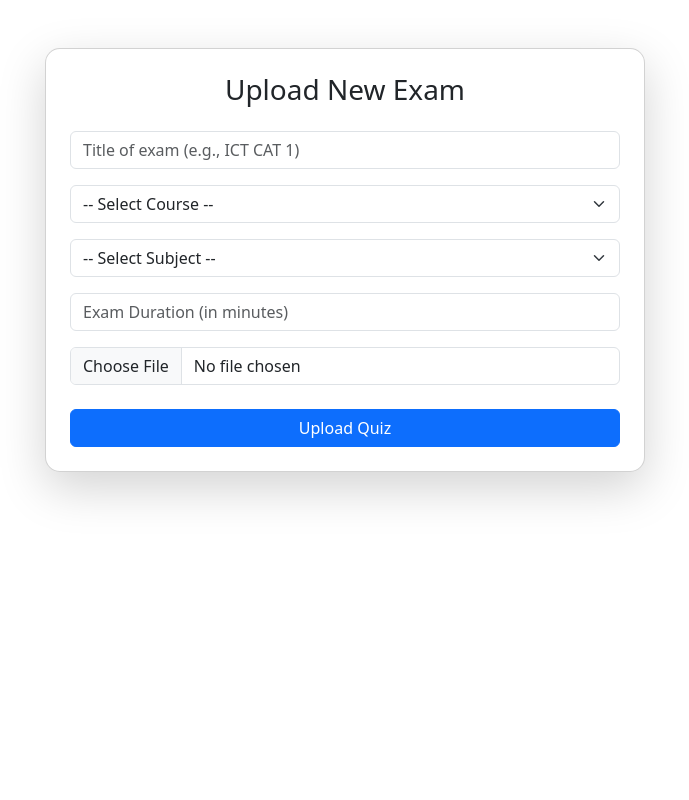
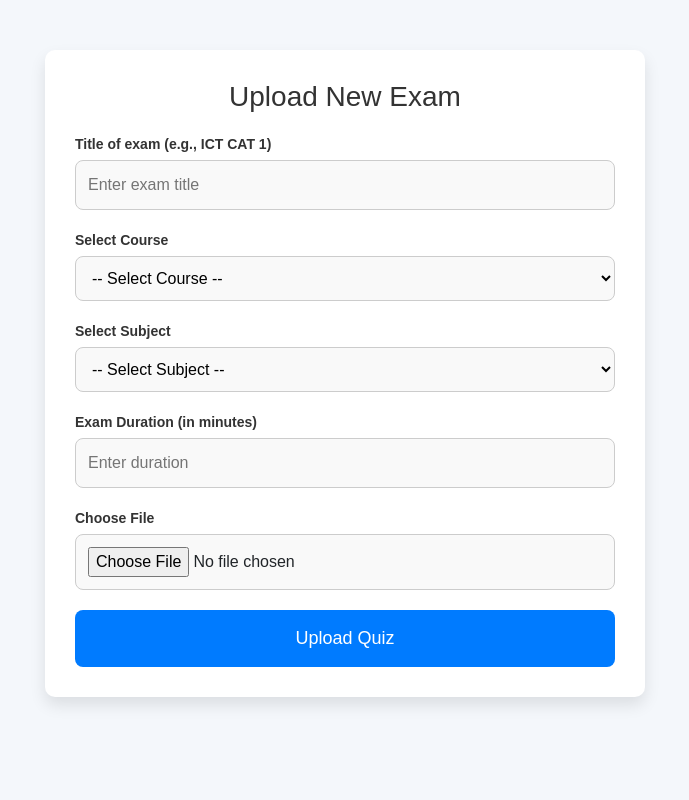
Before and after one commit to sakwasilas/kasneb_quizz_examination, a Flask app: page /admin/upload_exam in a window 1280 px wide. Shown: the whole page, without its empty margins (295-984 px from the left). Run offline with Flask 3, Linux system fonts and the light colour scheme.

Commit message:
added css to upload form

```diff
--- a/templates/admin/upload_exams.html
+++ b/templates/admin/upload_exams.html
@@ -3,58 +3,160 @@
 {% block title %}Upload Exam{% endblock %}
 
 {% block content %}
-<div class="container d-flex justify-content-center align-items-start mt-5">
-  <div class="card shadow-lg p-4" style="width: 100%; max-width: 600px; border-radius: 15px;">
+<style>
+/* General Body Styling */
+body {
+    font-family: Arial, sans-serif;
+    background-color: #f4f7fb;
+    margin: 0;
+    padding: 0;
+    display: flex;
+    justify-content: center;
+    align-items: flex-start;
+    min-height: 100vh;
+}
 
-    <!-- Flash Messages -->
+/* Form Container */
+.form-container {
+    background-color: #ffffff;
+    margin-top: 50px;
+    padding: 30px;
+    border-radius: 10px;
+    box-shadow: 0 8px 16px rgba(0, 0, 0, 0.1);
+    width: 100%;
+    max-width: 600px;
+}
+
+/* Form Heading */
+.form-container h2 {
+    color: #333;
+    font-size: 28px;
+    text-align: center;
+    margin-bottom: 20px;
+}
+
+/* Flash Message Styling */
+.flash-messages .alert {
+    background-color: #f8d7da;
+    color: #721c24;
+    padding: 15px;
+    border: 1px solid #f5c6cb;
+    border-radius: 8px;
+    margin-bottom: 20px;
+    position: relative;
+}
+
+.flash-messages .close-btn {
+    position: absolute;
+    right: 12px;
+    top: 10px;
+    background: none;
+    border: none;
+    font-size: 18px;
+    color: #721c24;
+    cursor: pointer;
+}
+
+/* Form Labels */
+label {
+    font-size: 14px;
+    font-weight: bold;
+    color: #333;
+    margin-bottom: 5px;
+    display: block;
+}
+
+/* Form Fields */
+input[type="text"],
+input[type="number"],
+select,
+input[type="file"] {
+    width: 100%;
+    padding: 12px;
+    margin-bottom: 20px;
+    border: 1px solid #ccc;
+    border-radius: 8px;
+    font-size: 16px;
+    background-color: #f9f9f9;
+}
+
+/* Focus Effect */
+input[type="text"]:focus,
+input[type="number"]:focus,
+select:focus,
+input[type="file"]:focus {
+    border-color: #007bff;
+    outline: none;
+}
+
+/* Submit Button */
+.submit-btn {
+    width: 100%;
+    padding: 15px;
+    background-color: #007bff;
+    color: white;
+    font-size: 18px;
+    border: none;
+    border-radius: 8px;
+    cursor: pointer;
+    transition: background-color 0.3s ease;
+}
+
+.submit-btn:hover {
+    background-color: #0056b3;
+}
+
+/* Responsive */
+@media (max-width: 768px) {
+    .form-container {
+        width: 90%;
+    }
+}
+</style>
+
+<div class="form-container">
+  <h2>Upload New Exam</h2>
+
   {% with messages = get_flashed_messages(with_categories=true) %}
     {% if messages %}
+      <div class="flash-messages">
         {% for category, message in messages %}
-          <div class="alert alert-{{ category }} alert-dismissible fade show" role="alert">
+          <div class="alert alert-{{ category }}">
             {{ message }}
-            <button type="button" class="btn-close" data-bs-dismiss="alert" aria-label="Close"></button>
+            <button type="button" class="close-btn" aria-label="Close" onclick="this.parentElement.style.display='none'">×</button>
           </div>
         {% endfor %}
+      </div>
     {% endif %}
   {% endwith %}
 
-    <!-- Form Title -->
-    <h3 class="text-center mb-4">Upload New Exam</h3>
+  <form method="POST" enctype="multipart/form-data">
+    <label for="title">Title of exam (e.g., ICT CAT 1)</label>
+    <input type="text" name="title" id="title" placeholder="Enter exam title" required>
 
-    <!-- Upload Form -->
-    <form method="POST" enctype="multipart/form-data">
-      <div class="mb-3">
-        <input type="text" class="form-control" name="title" placeholder="Title of exam (e.g., ICT CAT 1)" required>
-      </div>
-
-      <div class="mb-3">
-        <select class="form-select" name="course" required>
+    <label for="course">Select Course</label>
+    <select name="course" id="course" required>
       <option value="">-- Select Course --</option>
       {% for course in courses %}
         <option value="{{ course.id }}">{{ course.name }}</option>
       {% endfor %}
     </select>
-      </div>
 
-      <div class="mb-3">
-        <select class="form-select" name="subject" required>
+    <label for="subject">Select Subject</label>
+    <select name="subject" id="subject" required>
       <option value="">-- Select Subject --</option>
       {% for subject in subjects %}
         <option value="{{ subject.id }}">{{ subject.name }}</option>
       {% endfor %}
     </select>
-      </div>
 
-      <div class="mb-3">
-        <input type="number" class="form-control" name="duration" placeholder="Exam Duration (in minutes)" required min="1" max="180">
-      </div>
+    <label for="duration">Exam Duration (in minutes)</label>
+    <input type="number" name="duration" id="duration" placeholder="Enter duration" required min="1" max="180">
 
-      <div class="mb-4">
-        <input type="file" class="form-control" name="quiz_file" accept=".docx" required>
-      </div>
+    <label for="quiz_file">Choose File</label>
+    <input type="file" name="quiz_file" id="quiz_file" accept=".docx" required>
 
-      <button type="submit" class="btn btn-primary w-100">Upload Quiz</button>
+    <button type="submit" class="submit-btn">Upload Quiz</button>
   </form>
 </div>
-</div>
 {% endblock %}
```
Lines whose indentation alone changed are shown as unchanged.
